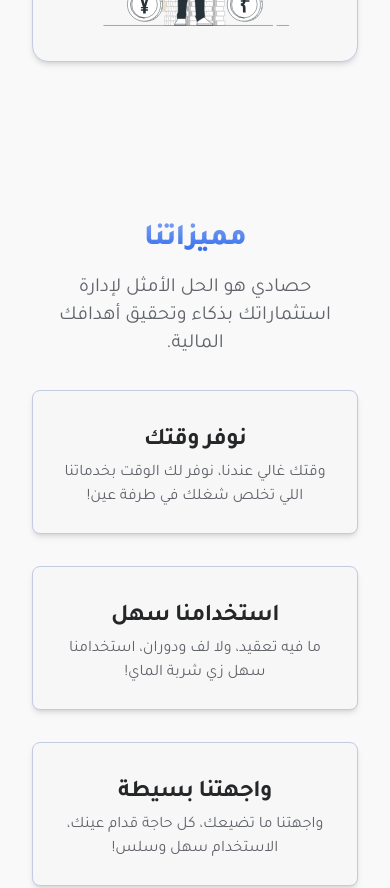
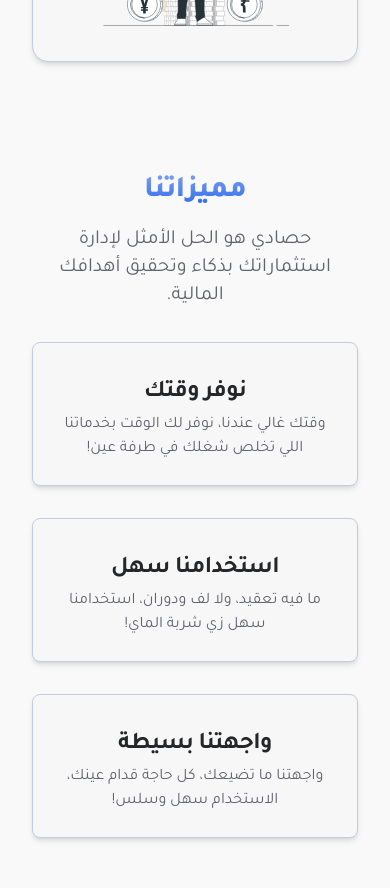
Before and after one commit to HassanAlabdulal/Hasady, a Next.js app: page / in a window 390 px wide. Shown: the part 3020-3908 px from the top of the page. Built offline with nearby package versions, Linux system fonts and the light colour scheme.

Commit message:
fix: resolve padding issue

```diff
--- a/components/features.tsx
+++ b/components/features.tsx
@@ -29,7 +29,7 @@ const serviceList: ServiceProps[] = [
 export default function Features() {
   return (
     <main className="flex justify-center items-center bg-[#f9f9f9]">
-      <section className="container py-24 sm:py-32 ">
+      <section className="container py-12 sm:py-32 ">
         <div className="grid lg:grid-cols-[1fr,1fr] gap-8 place-items-center">
           <div>
             <h2
```
